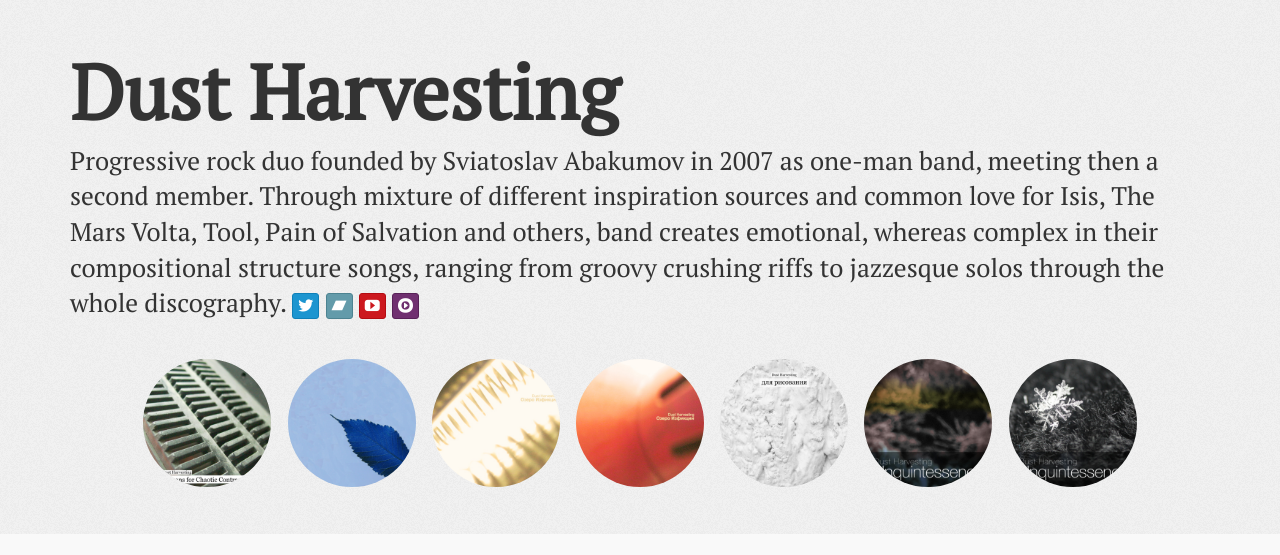
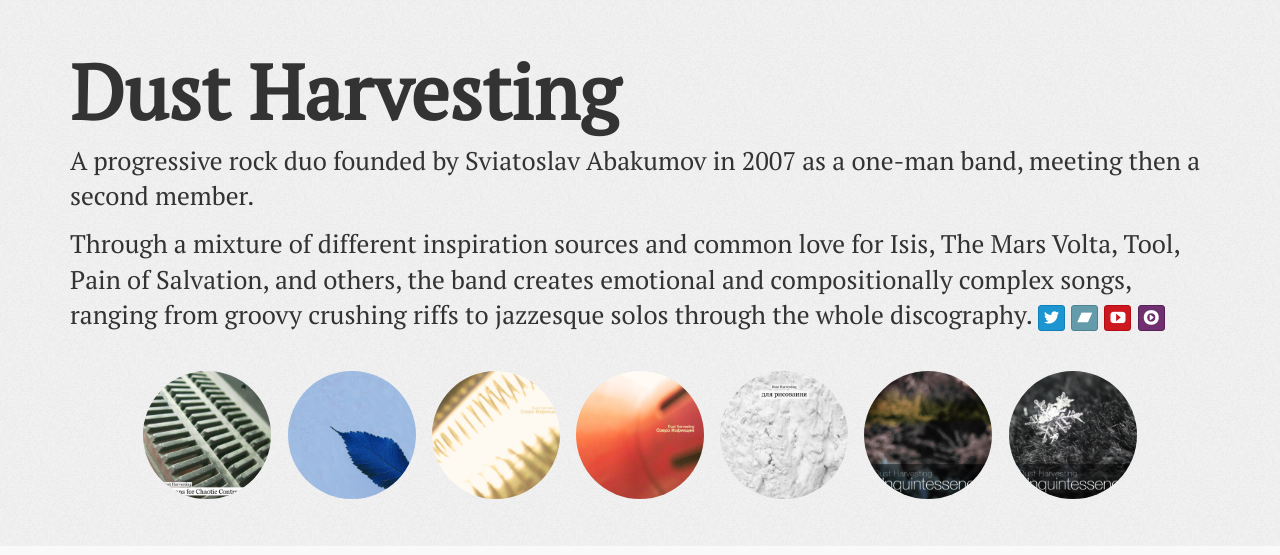
Before and after one commit to Perlence/dustharvesting.net, a Flask app: page / in a window 1280 px wide. Shown: the top 555 px of the page. Run offline with Flask 2, Linux system fonts and the light colour scheme; some libraries are stand-ins or nearby versions; some web fonts are replaced.

Commit message:
Touch up the band description

```diff
--- a/index.html
+++ b/index.html
@@ -32,8 +32,10 @@
       <div class="container">
         <h1>Dust Harvesting</h1>
         <p>
-          Progressive rock duo founded by Sviatoslav Abakumov in 2007 as one-man band, meeting then a second member.
-          Through mixture of different inspiration sources and common love for Isis, The Mars Volta, Tool, Pain of Salvation and others, band creates emotional, whereas complex in their compositional structure songs, ranging from groovy crushing riffs to jazzesque solos through the whole discography.
+          A progressive rock duo founded by Sviatoslav Abakumov in 2007 as a one-man band, meeting then a second member.
+        </p>
+        <p>
+          Through a mixture of different inspiration sources and common love for Isis, The Mars Volta, Tool, Pain of Salvation, and others, the band creates emotional and compositionally complex songs, ranging from groovy crushing riffs to jazzesque solos through the whole discography.
           <span class="social-buttons">
             <a href="https://twitter.com/dustharvesting" class="btn btn-twitter btn-xs">
               <i class="icon-twitter"></i>
--- a/templates/index.html
+++ b/templates/index.html
@@ -32,8 +32,10 @@
       <div class="container">
         <h1>Dust Harvesting</h1>
         <p>
-          Progressive rock duo founded by Sviatoslav Abakumov in 2007 as one-man band, meeting then a second member.
-          Through mixture of different inspiration sources and common love for Isis, The Mars Volta, Tool, Pain of Salvation and others, band creates emotional, whereas complex in their compositional structure songs, ranging from groovy crushing riffs to jazzesque solos through the whole discography.
+          A progressive rock duo founded by Sviatoslav Abakumov in 2007 as a one-man band, meeting then a second member.
+        </p>
+        <p>
+          Through a mixture of different inspiration sources and common love for Isis, The Mars Volta, Tool, Pain of Salvation, and others, the band creates emotional and compositionally complex songs, ranging from groovy crushing riffs to jazzesque solos through the whole discography.
           <span class="social-buttons">
           {% for text, link in profile_links.items() %}
             <a href="{{ link }}" class="btn btn-{{ text|lower }} btn-xs">
```
